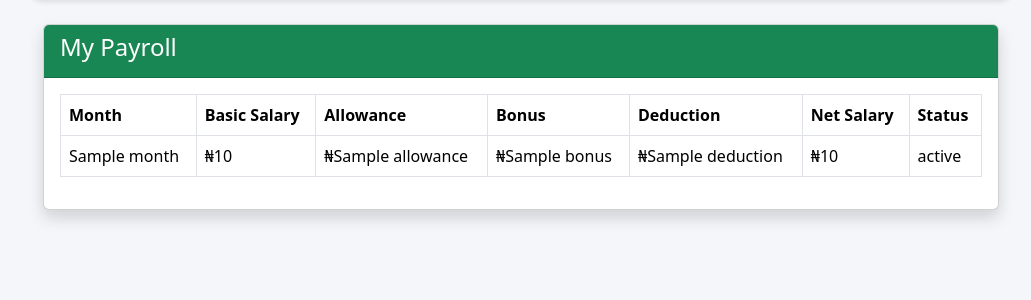
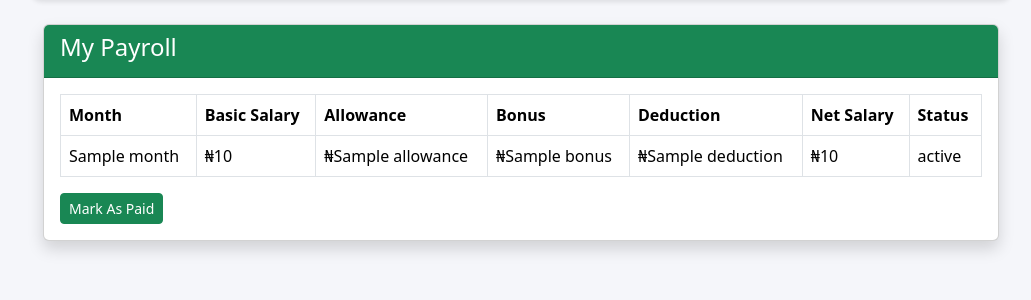
Before and after one commit to ifelodun/AV-KING-WORKER-FORM, a Python web app: template templates/payroll.html in a window 1280 px wide. Shown: the part 92-392 px from the top of the page, without its empty margins (249-1280 px from the left). Run offline with Jinja, Linux system fonts and the light colour scheme; the template is opened without the code that fills it: most values are stand-ins (such as "Sample title", 1, 10 or a date in 2020).

Commit message:
Add 'Mark As Paid' button for unpaid payrolls

```diff
--- a/templates/payroll.html
+++ b/templates/payroll.html
@@ -108,6 +108,17 @@
 
             {% endif %}
 
+            {% if payroll.payment_status != "Paid" %}
+
+<a
+href="/pay-payroll/{{ payroll.id }}"
+class="btn btn-success btn-sm">
+
+Mark As Paid
+
+</a>
+
+{% endif %}
         </div>
 
     </div>
```
